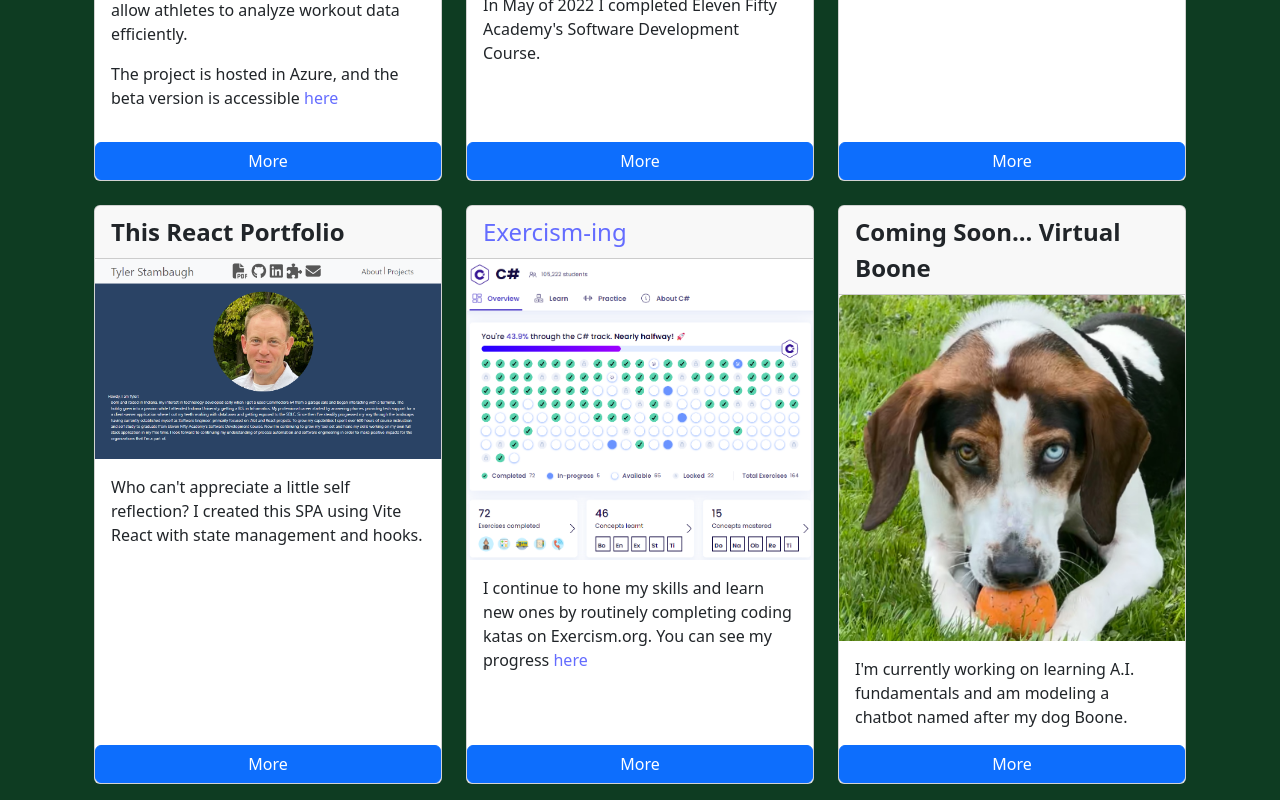
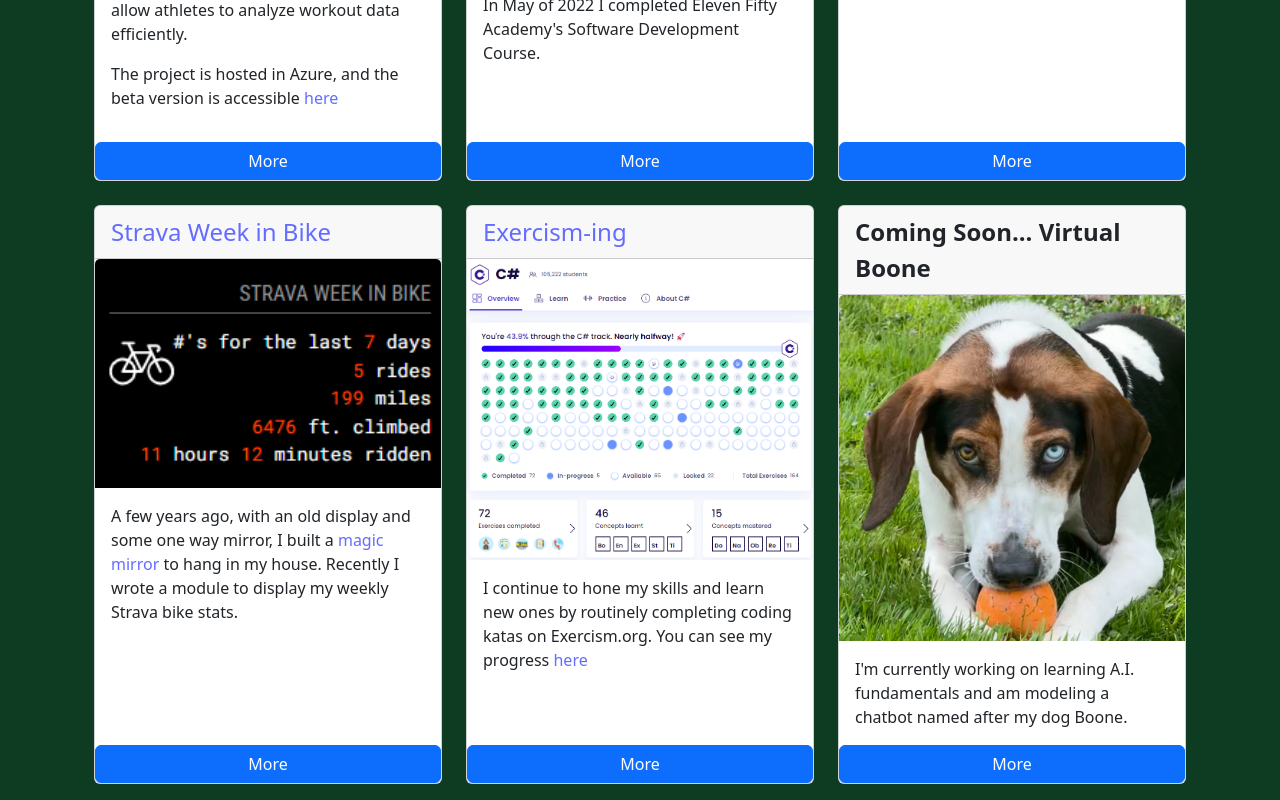
Before and after one commit to tylerstambaugh/ProfessionalPortfolio, a React (Vite) app: page / in a window 1280 px wide. Shown: the part 1283-2083 px from the top of the page. Built offline with nearby package versions, Linux system fonts and the light colour scheme.

Commit message:
update to include stravaWeekInBike project

```diff
--- a/src/components/Projects.tsx
+++ b/src/components/Projects.tsx
@@ -7,6 +7,7 @@
 import exercismImage from "../assets/images/exercismScreenshot.png";
 import reactPortfolioImage from "../assets/images/reactPortfolioImg.png";
 import virtualBooneImage from "../assets/images/virtualBoone.png";
+import stravaWeekInBikeImage from "../assets/images/stravaWeekInBike.png";
 import ProjectsRows from "./ProjectsRows";
 
 export type project = {
@@ -67,6 +68,7 @@
   },
   {
     id: uuidv4(),
+    url: "https://www.elevenfifty.org/courses/software-development",
     title: "Eleven Fifty Academy",
     shortDescription: `In May of 2022 I completed Eleven Fifty Academy's Software Development Course.`,
     imageSrc: efaImage,
@@ -88,14 +90,20 @@
   },
   {
     id: uuidv4(),
-    title: "This React Portfolio",
-    shortDescription:
-      "Who can't appreciate a little self reflection? I created this SPA using Vite React with state management and hooks.",
-    imageSrc: reactPortfolioImage,
-    longDescription: `I've been working with React professionally since 2022. I think it is a great
-    front-end javascript library that makes developing rich user
-     interfaces a lot easier than using jQuery.
-     The strong community, wealth of resources and additional libraries make it a no-brainer for use with SPAs.`,
+    url: "https://github.com/tylerstambaugh/MMM-StravaWeekInBike",
+    title: "Strava Week in Bike",
+    shortDescription: (
+      <span>
+        A few years ago, with an old display and some one way mirror, I built a{" "}
+        <a href="https://magicmirror.builders/">magic mirror </a>
+        to hang in my house. Recently I wrote a module to display my weekly
+        Strava bike stats.
+      </span>
+    ),
+    imageSrc: stravaWeekInBikeImage,
+    longDescription: `The Magic Mirror is an open source project that allows you to build a smart mirror that displays information like the weather, news, and calendar events.
+    I wrote a module that displays my weekly bike stats from Strava.
+    It was a fun project that allowed me to learn more about the Strava API and how to write a module for the Magic Mirror.`,
   },
   {
     id: uuidv4(),
--- a/src/components/ProjectsRows.tsx
+++ b/src/components/ProjectsRows.tsx
@@ -3,7 +3,6 @@
 import { project } from "./Projects";
 import Zoom from "react-medium-image-zoom";
 import "react-medium-image-zoom/dist/styles.css";
-import { Link } from "react-router-dom";
 
 type projectRowprops = {
   data: project[];
```
Also changed, not shown: src/assets/images/StravaWeekInBike.png (added), 3 other files (tests, documents, lock files or other folders).
